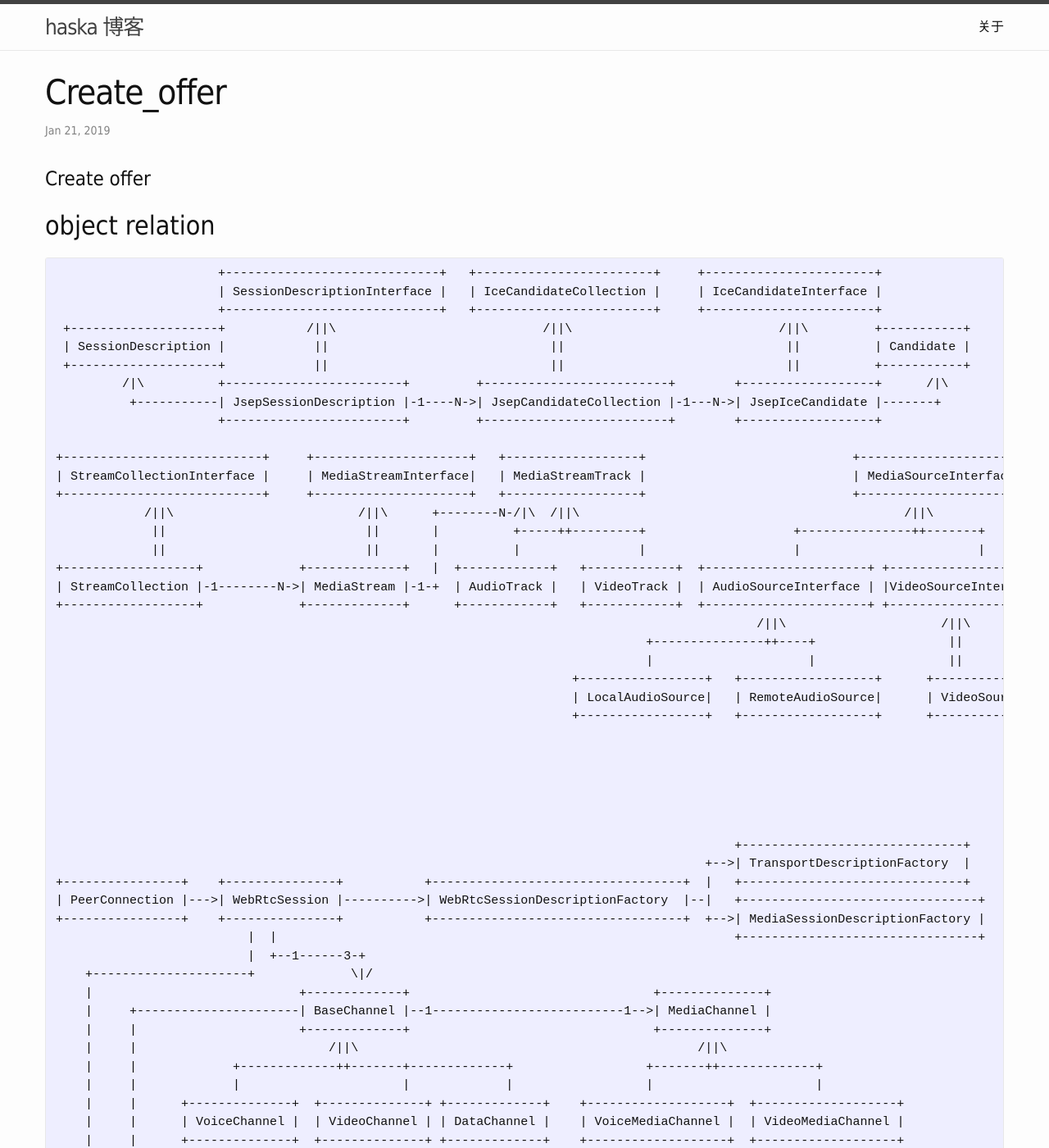
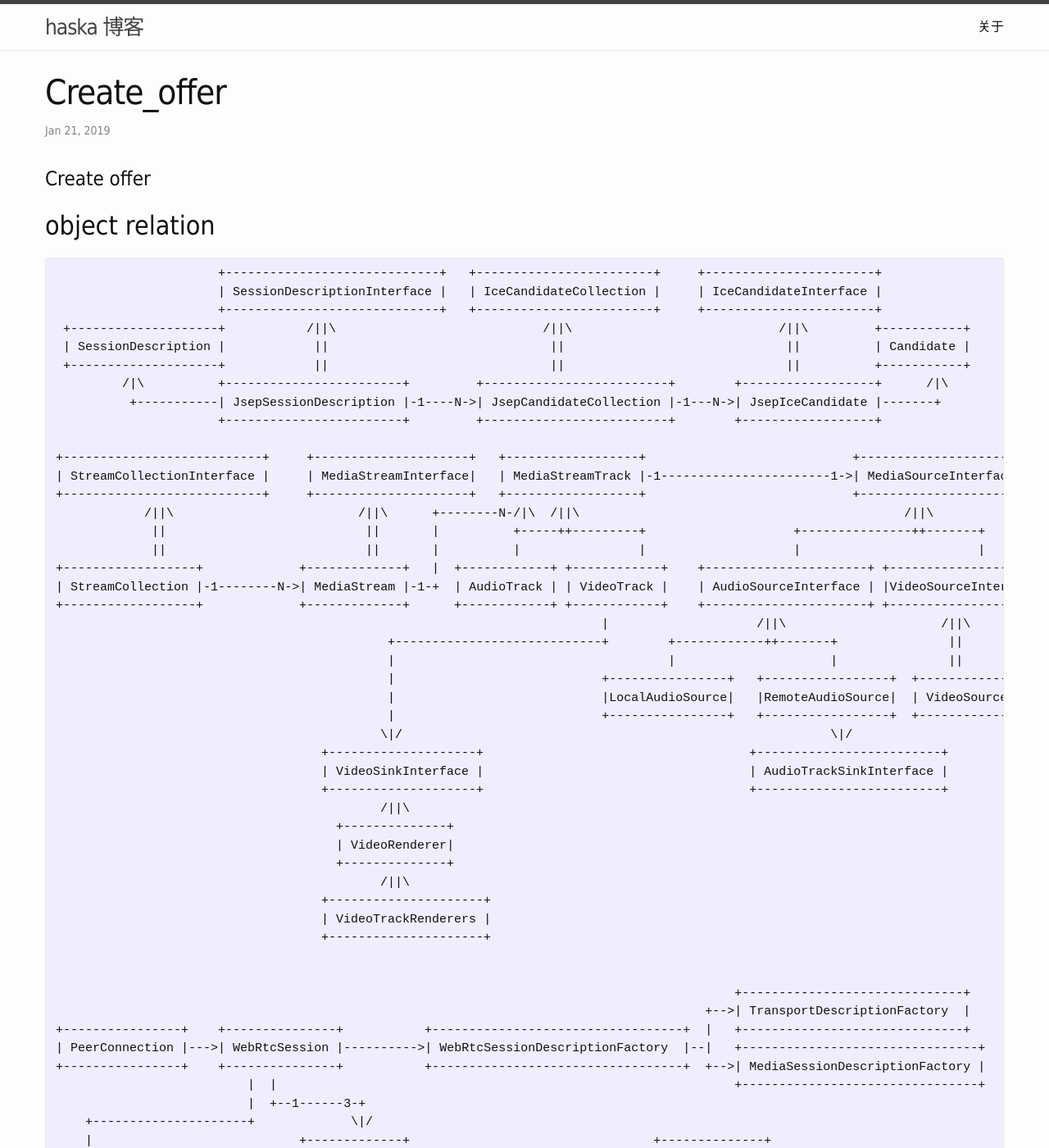
Before and after one commit to haska1025/haska1025.github.io, a Jekyll site: the page built from _posts/2019-01-21-create_offer.md, in a window 1280 px wide and 1400 px high. Shown: the whole window at 82% size. Built offline with Jekyll 4.4.1, drawn with Linux system fonts in a browser that asks for light colours; our own code applies the rules of GitHub Pages for plain Markdown files.

Commit message:
Update 2019-01-21-create_offer.md

```diff
--- a/_posts/2019-01-21-create_offer.md
+++ b/_posts/2019-01-21-create_offer.md
@@ -14,24 +14,32 @@
                       +------------------------+         +-------------------------+        +------------------+
 
 +---------------------------+     +---------------------+   +------------------+                            +----------------------+
-| StreamCollectionInterface |     | MediaStreamInterface|   | MediaStreamTrack |                            | MediaSourceInterface |
+| StreamCollectionInterface |     | MediaStreamInterface|   | MediaStreamTrack |-1-----------------------1->| MediaSourceInterface |
 +---------------------------+     +---------------------+   +------------------+                            +----------------------+
             /||\                         /||\      +--------N-/|\  /||\                                            /||\
              ||                           ||       |          +-----++---------+                    +---------------++-------+
              ||                           ||       |          |                |                    |                        |
-+------------------+             +-------------+   |  +------------+   +------------+  +----------------------+ +--------------------+
-| StreamCollection |-1--------N->| MediaStream |-1-+  | AudioTrack |   | VideoTrack |  | AudioSourceInterface | |VideoSourceInterface|
-+------------------+             +-------------+      +------------+   +------------+  +----------------------+ +--------------------+
-                                                                                               /||\                     /||\
-                                                                                +---------------++----+                  ||
-                                                                                |                     |                  ||
-                                                                      +-----------------+   +------------------+      +------------+
-                                                                      | LocalAudioSource|   | RemoteAudioSource|      | VideoSource|
-                                                                      +-----------------+   +------------------+      +------------+
-
-
-
-
++------------------+             +-------------+   |  +------------+ +------------+    +----------------------+ +--------------------+
+| StreamCollection |-1--------N->| MediaStream |-1-+  | AudioTrack | | VideoTrack |    | AudioSourceInterface | |VideoSourceInterface|
++------------------+             +-------------+      +------------+ +------------+    +----------------------+ +--------------------+
+                                                                          |                    /||\                     /||\
+                                             +----------------------------+        +------------++-------+               ||
+                                             |                                     |                     |               ||
+                                             |                            +----------------+   +-----------------+  +------------+
+                                             |                            |LocalAudioSource|   |RemoteAudioSource|  | VideoSource|
+                                             |                            +----------------+   +-----------------+  +------------+
+                                            \|/                                                          \|/
+                                    +--------------------+                                    +-------------------------+
+                                    | VideoSinkInterface |                                    | AudioTrackSinkInterface |
+                                    +--------------------+                                    +-------------------------+
+                                            /||\
+                                      +--------------+
+                                      | VideoRenderer|
+                                      +--------------+
+                                            /||\
+                                    +---------------------+
+                                    | VideoTrackRenderers |
+                                    +---------------------+
 
 
                                                                                             +------------------------------+
```
